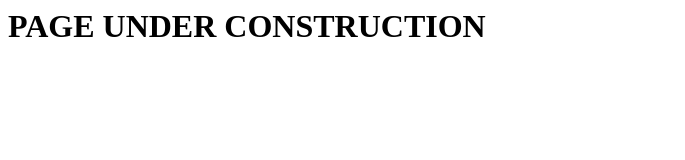
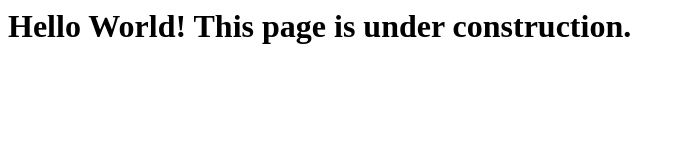
Before and after one commit to KishoreKaushal/KishoreKaushal.github.io, a plain HTML site: page index.html in a window 1280 px wide. Shown: the whole page, without its empty margins (0-685 px from the left). Drawn offline with Linux system fonts and the light colour scheme.

Commit message:
Update index.html

```diff
--- a/index.html
+++ b/index.html
@@ -4,4 +4,4 @@
 	}
 </style>
 
-<h1>PAGE UNDER CONSTRUCTION</h1>
+<h1>Hello World! This page is under construction.</h1>
```
